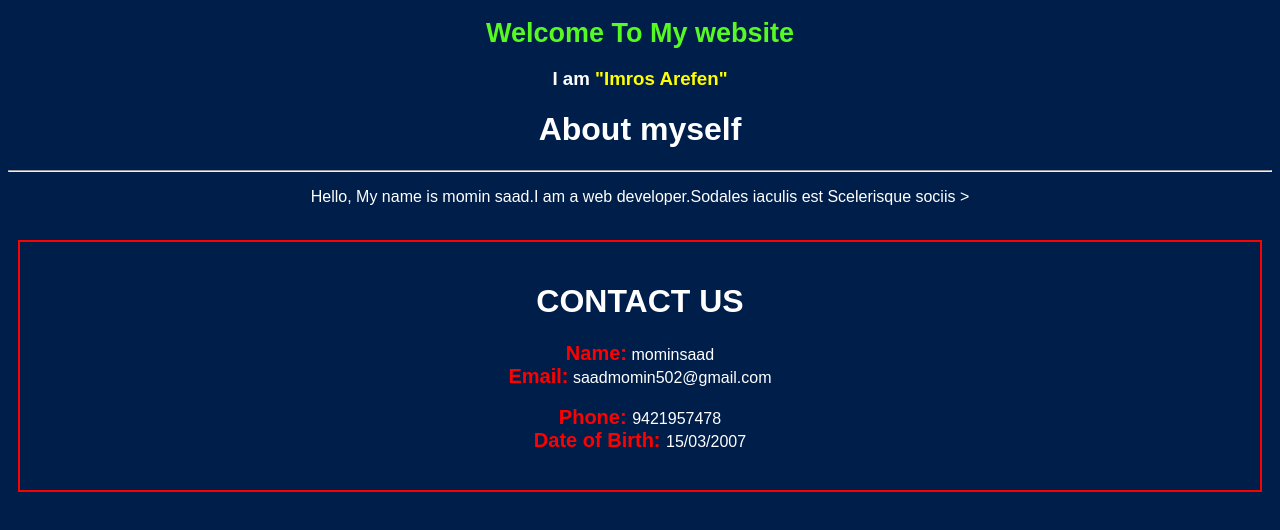
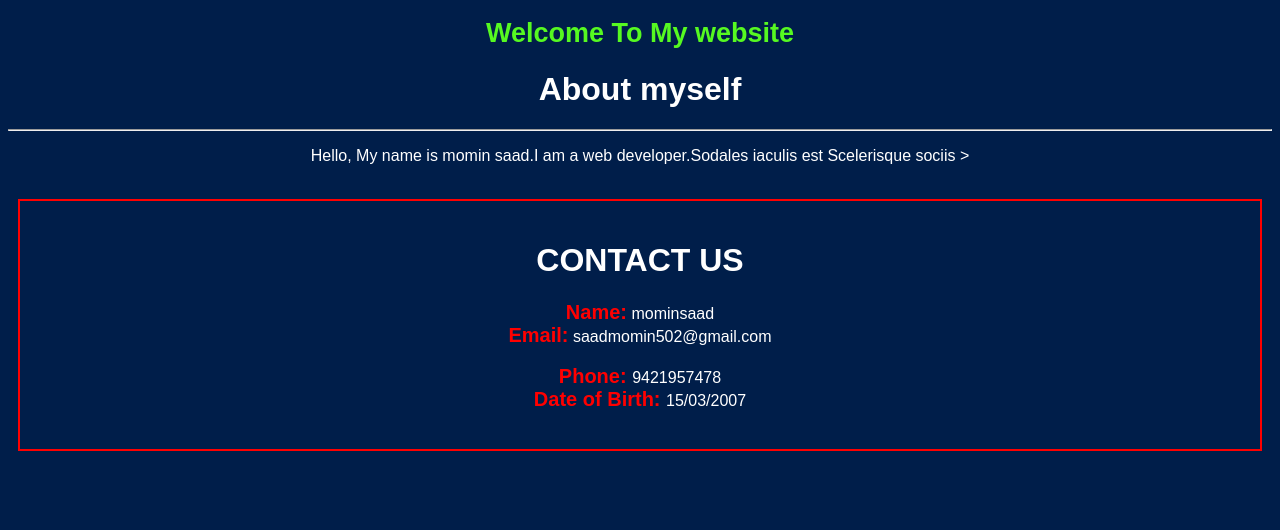
Before and after one commit to mominsaad/mominsaadgithub.io, a plain HTML site: page index.html in a window 1280 px wide. Drawn offline with Linux system fonts and the light colour scheme.

Commit message:
Update index.html

```diff
--- a/index.html
+++ b/index.html
@@ -66,7 +66,6 @@
 
        <h1 class="welcome">Welcome To My website</h1>
 
-       <h3 class="top">I am <span>"Imros Arefen"</span></h3>
 
         <h1>About myself</h1>
 
```
